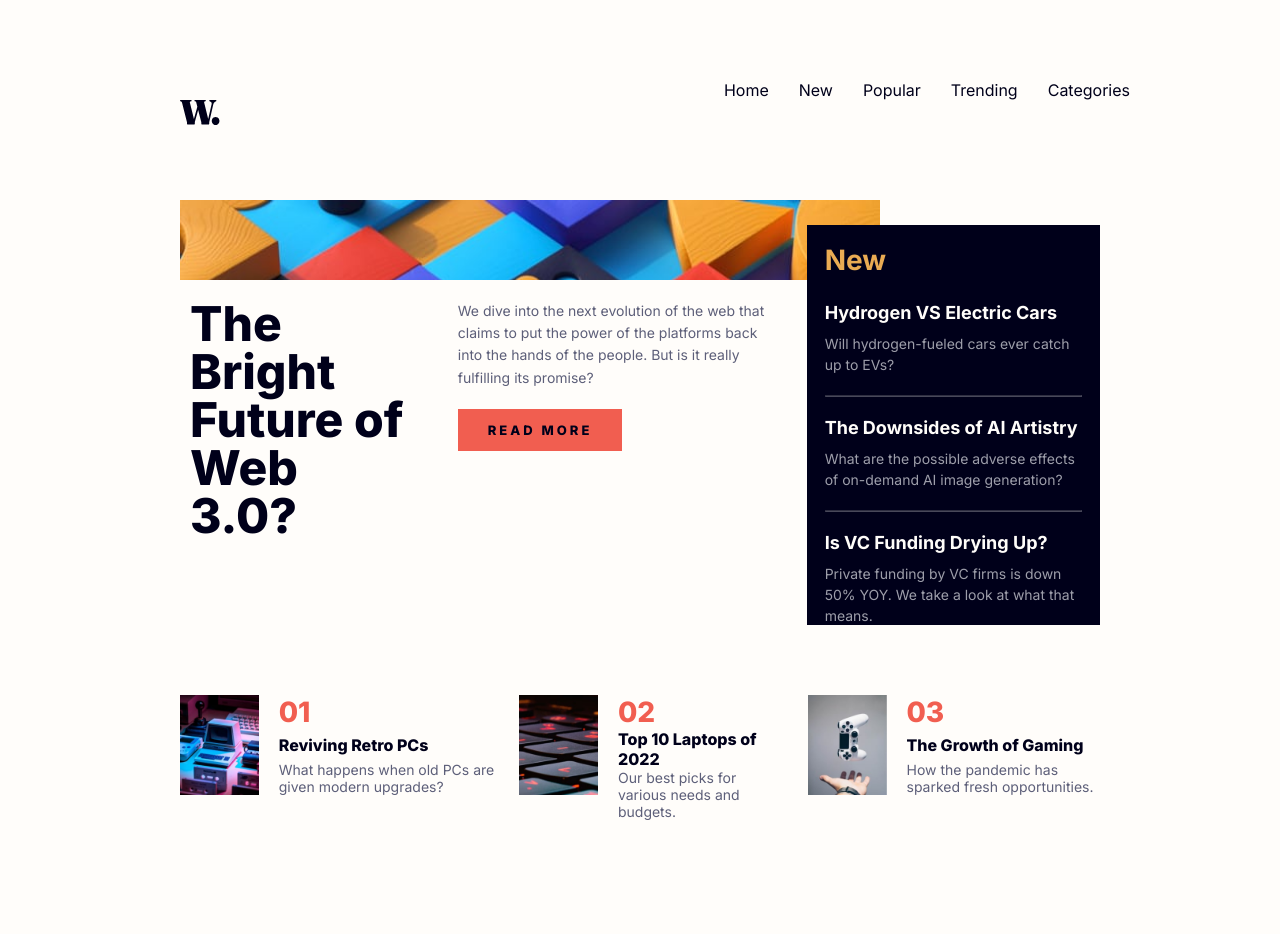
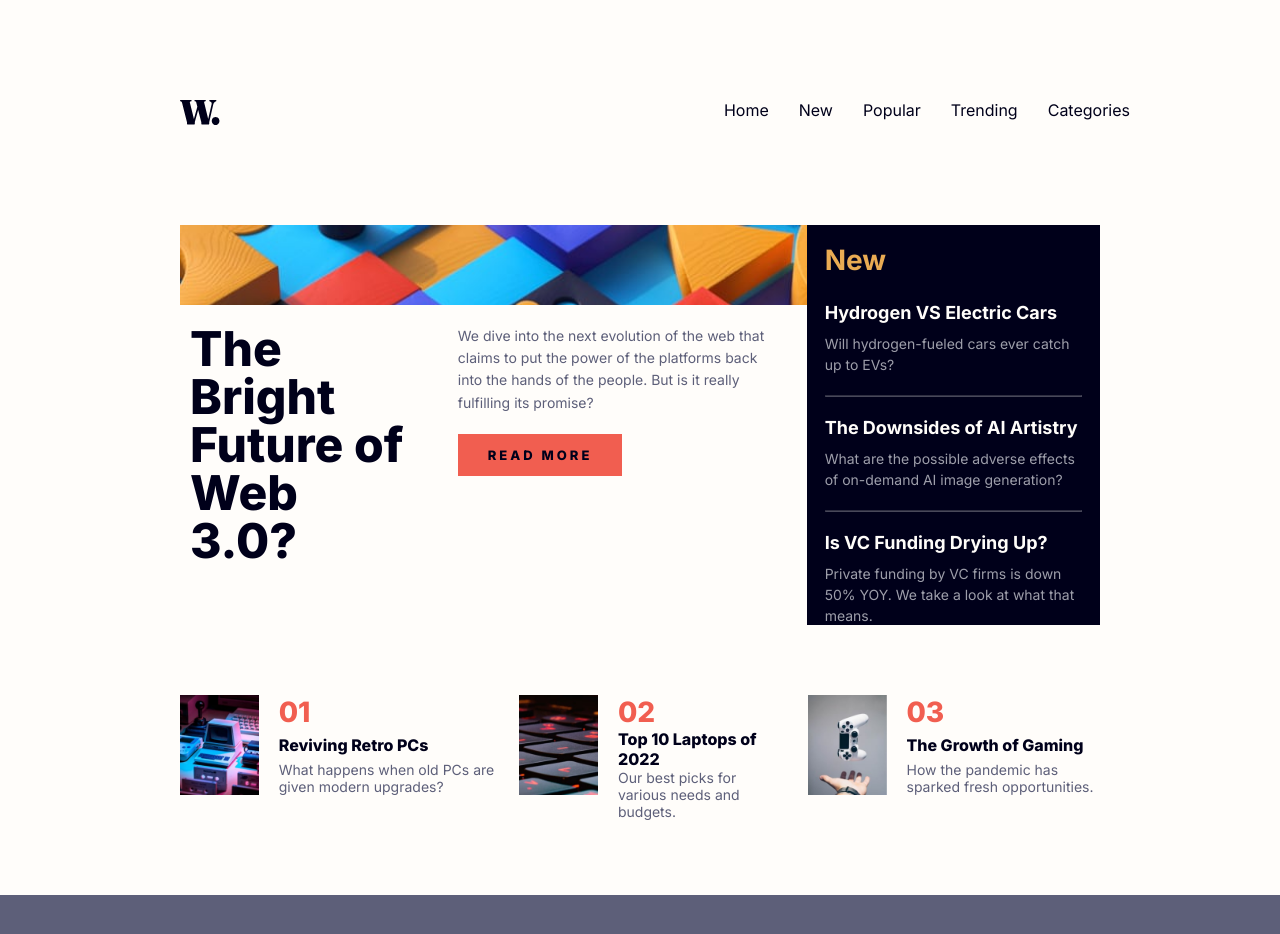
Before and after one commit to faekhatami/news-homepage-main, a plain HTML site: page index.html in a window 1280 px wide. After the commit the page ends 895 px from the top, so only its background shows below. Drawn offline with Linux system fonts and the light colour scheme.

Commit message:
final code

```diff
--- a/styles.css
+++ b/styles.css
@@ -213,7 +213,7 @@ hr {
         gap: 30px;
         margin-top: 0px;
         position: absolute;
-        top: 80px;
+        top: 100px;
         right: 150px;
     }
 
@@ -224,15 +224,17 @@ hr {
     .sections {
         display: grid;
         grid-template-columns: repeat(3, 1fr);
-        grid-template-rows: repeat(3, 1fr);
+        grid-template-rows: auto;
         gap: 20px;
     }
 
     .hero {
-        grid-area: 1 / 1 / 3 / 3;
         display: flex;
         flex-direction: column;
         height: 400px;
+        grid-row: 1 / 3;
+        grid-column: 1 / 3;
+        margin-top: 25px;
     }
 
     .image-container {
@@ -258,13 +260,15 @@ hr {
     }
 
     .news {
-        grid-area: 1 / 3 / 3 / 4;
         height: 400px;
+        grid-row: 1 / 3;
+        grid-column: 3 / 4;
     }
 
     .top-stories {
-        grid-area: 3 / 1 / 4 / 4;
         flex-direction: row;
+        grid-row: 3 / 4;
+        grid-column: 1 / 4;
     }
 
     .story {
```
